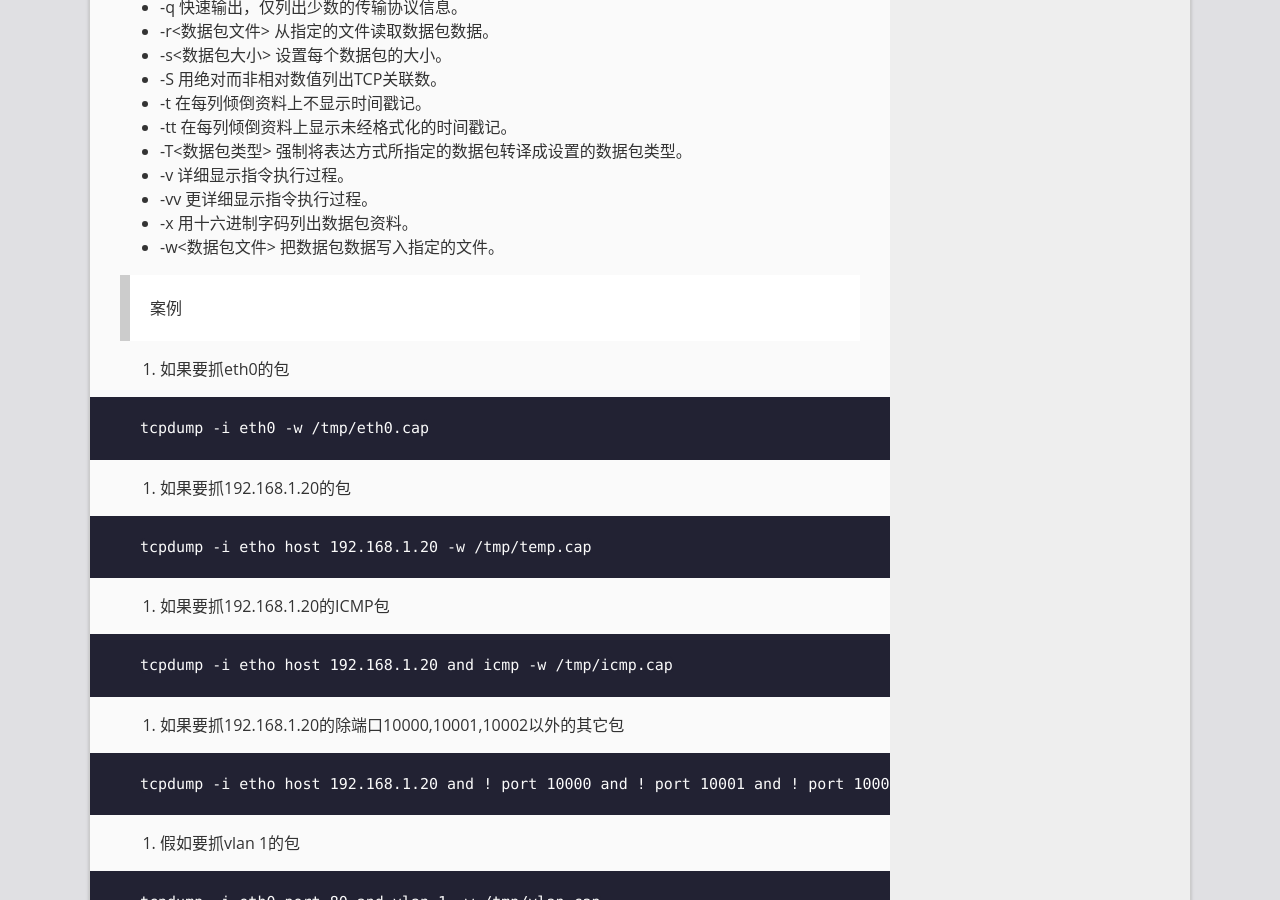
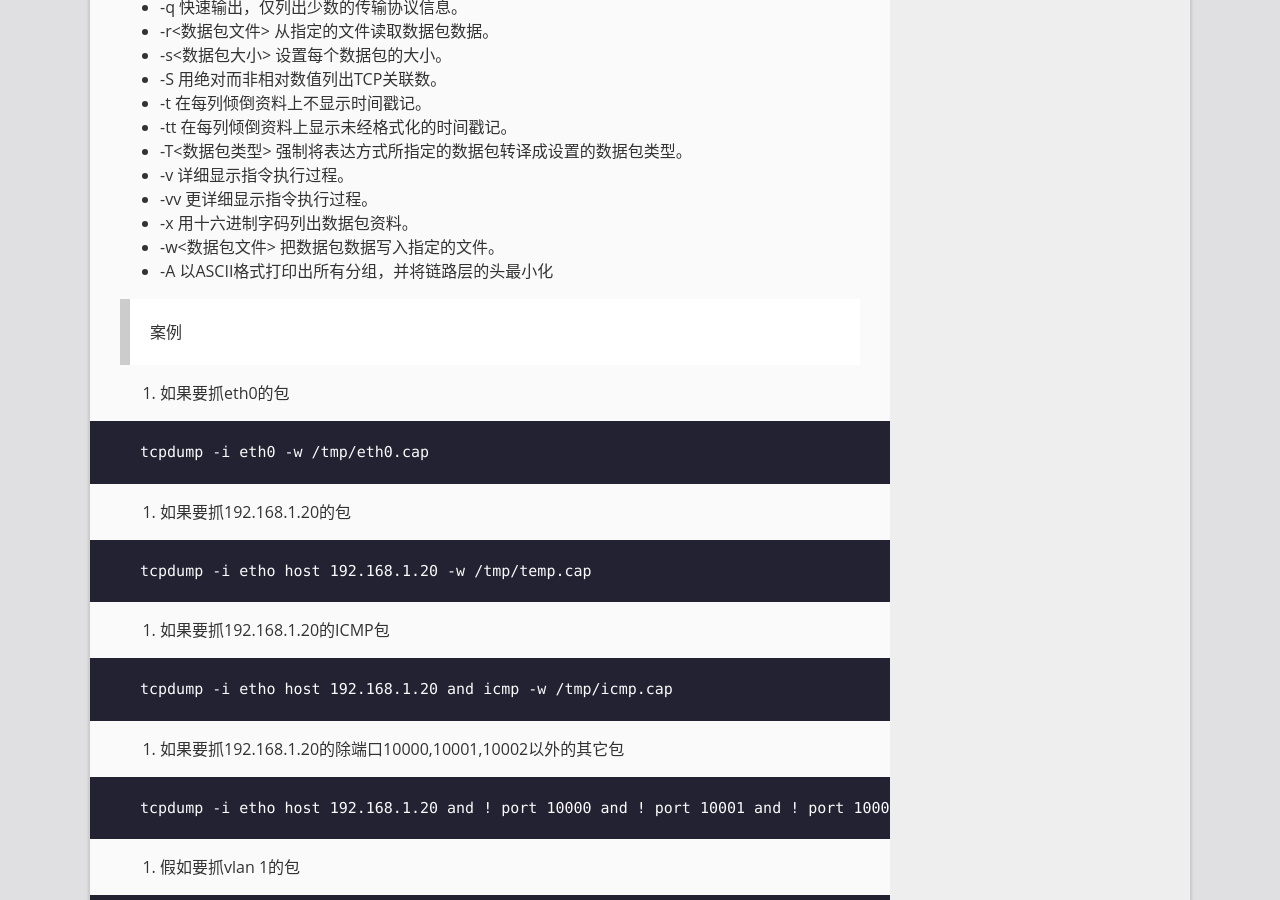
Before and after one commit to jelly-wzj/bigdata, a Jekyll site: the page built from _posts/2021-05-30-tcpdump详解.md, in a window 1280 px wide and 900 px high, scrolled down 930 px. Built offline with Jekyll 4.4.1, drawn with Linux system fonts in a browser that asks for light colours.

Commit message:
add [tcpdump 详解]

```diff
--- a/_posts/2021-05-30-tcpdump详解.md
+++ b/_posts/2021-05-30-tcpdump详解.md
@@ -48,6 +48,7 @@ Usage: tcpdump [-aAbdDefhHIJKlLnNOpqStuUvxX#] [ -B size ] [ -c count ]
 - -vv 更详细显示指令执行过程。
 - -x 用十六进制字码列出数据包资料。
 - -w<数据包文件> 把数据包数据写入指定的文件。
+- -A 以ASCII格式打印出所有分组，并将链路层的头最小化
 
 
 
```
